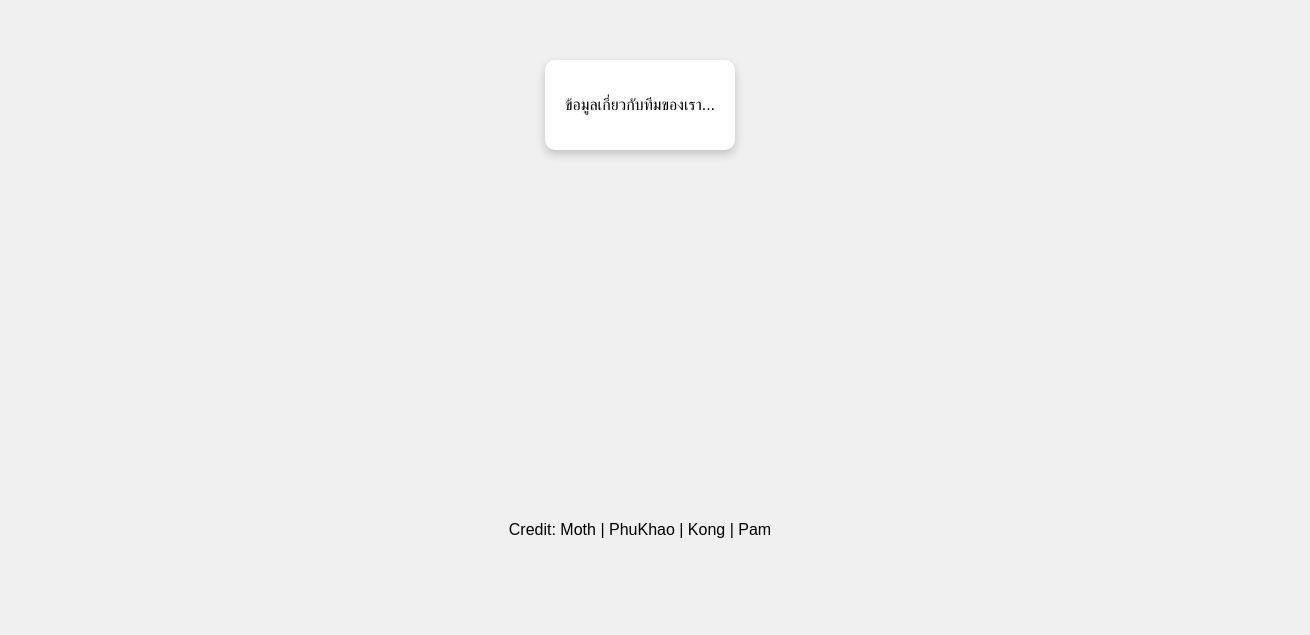
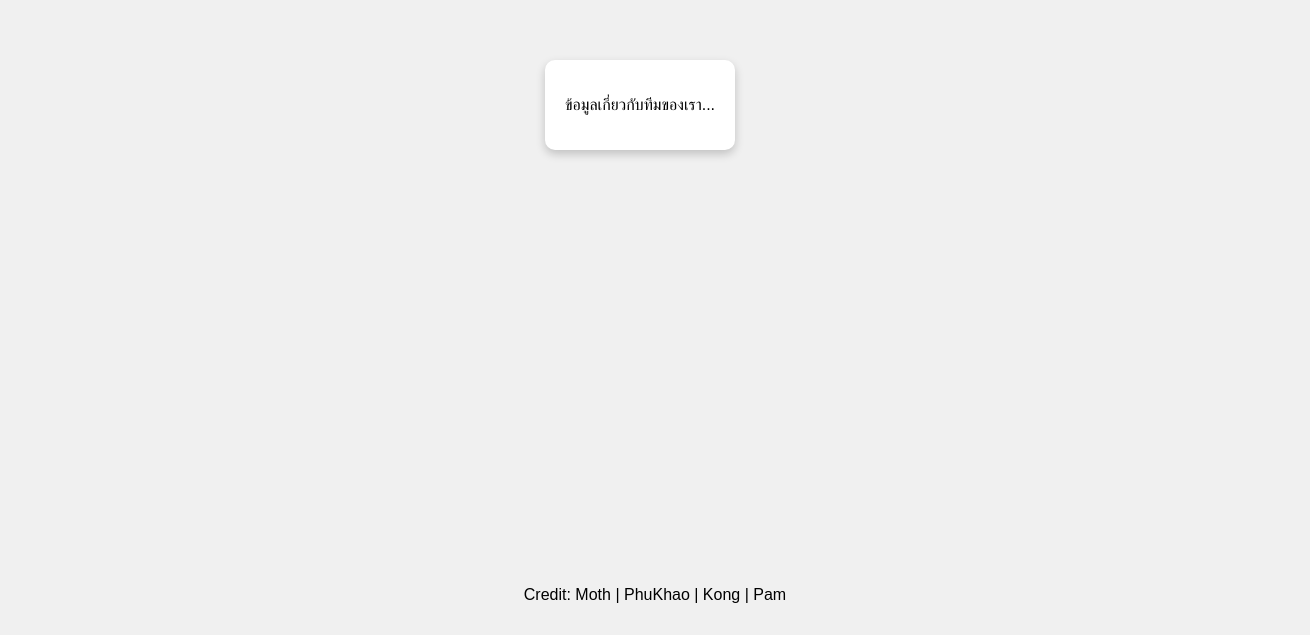
Before and after one commit to kngkmi/team-website, a plain HTML site: page index.html in a window 1280 px wide. Shown: the part 2035-2670 px from the top of the page, 1310 px wide, since content can reach past the window. Before the commit the page ends 2590 px from the top, so only its background shows below. Drawn offline with Linux system fonts and the light colour scheme.

Commit message:
styles.css

```diff
--- a/styles.css
+++ b/styles.css
@@ -189,3 +189,13 @@ body {
         max-width: 90%;
     }
 }
+
+ /* Credit team */
+.footer {
+    width: 100%;
+    color: rgb(0, 0, 0);
+    text-align: center;
+    padding: 15px;
+    position: relative; /* ให้ส่วนท้ายอยู่ตามลำดับเนื้อหา */
+    margin-top: 50px; /* เพิ่มระยะห่างจากเนื้อหาด้านบน */
+}
```
